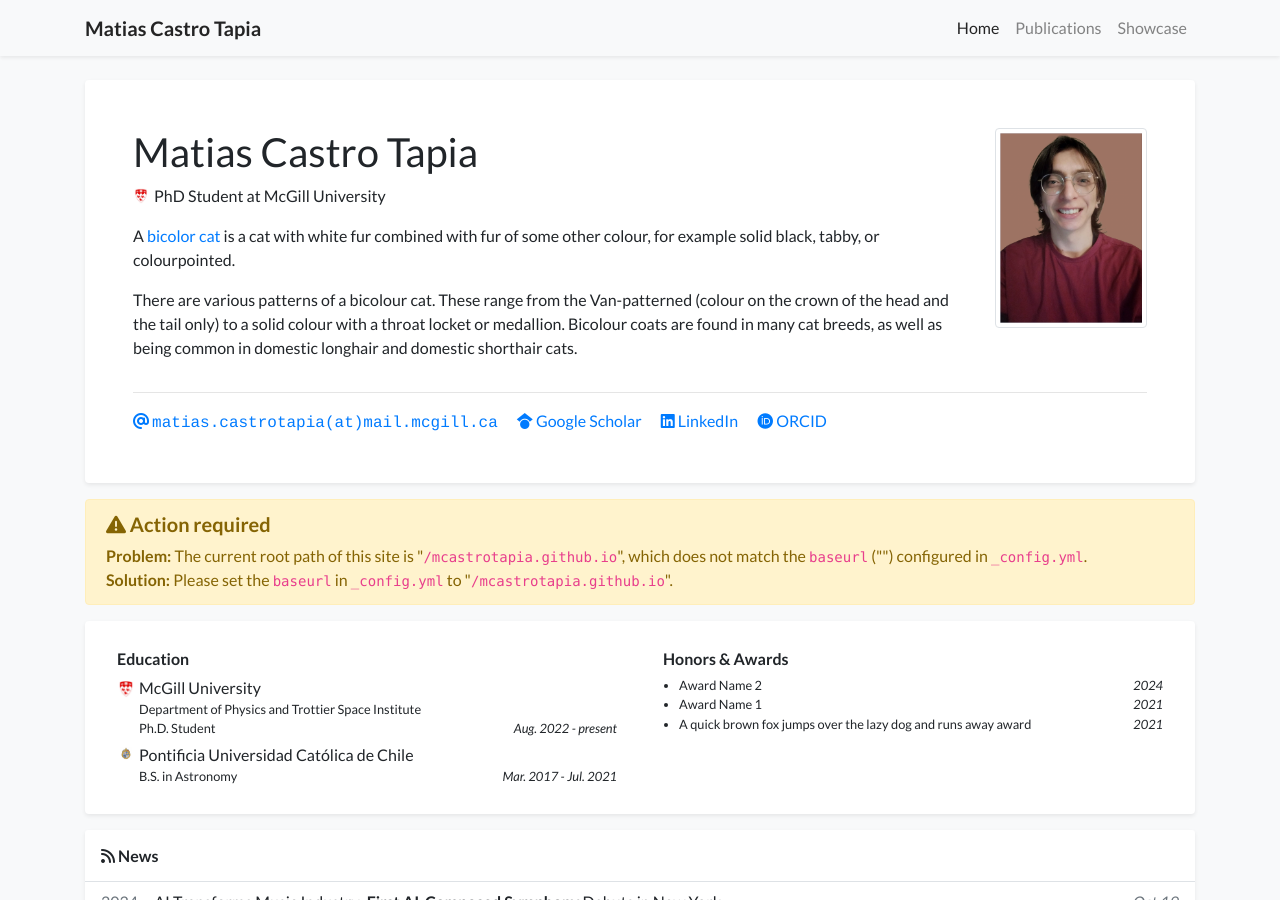
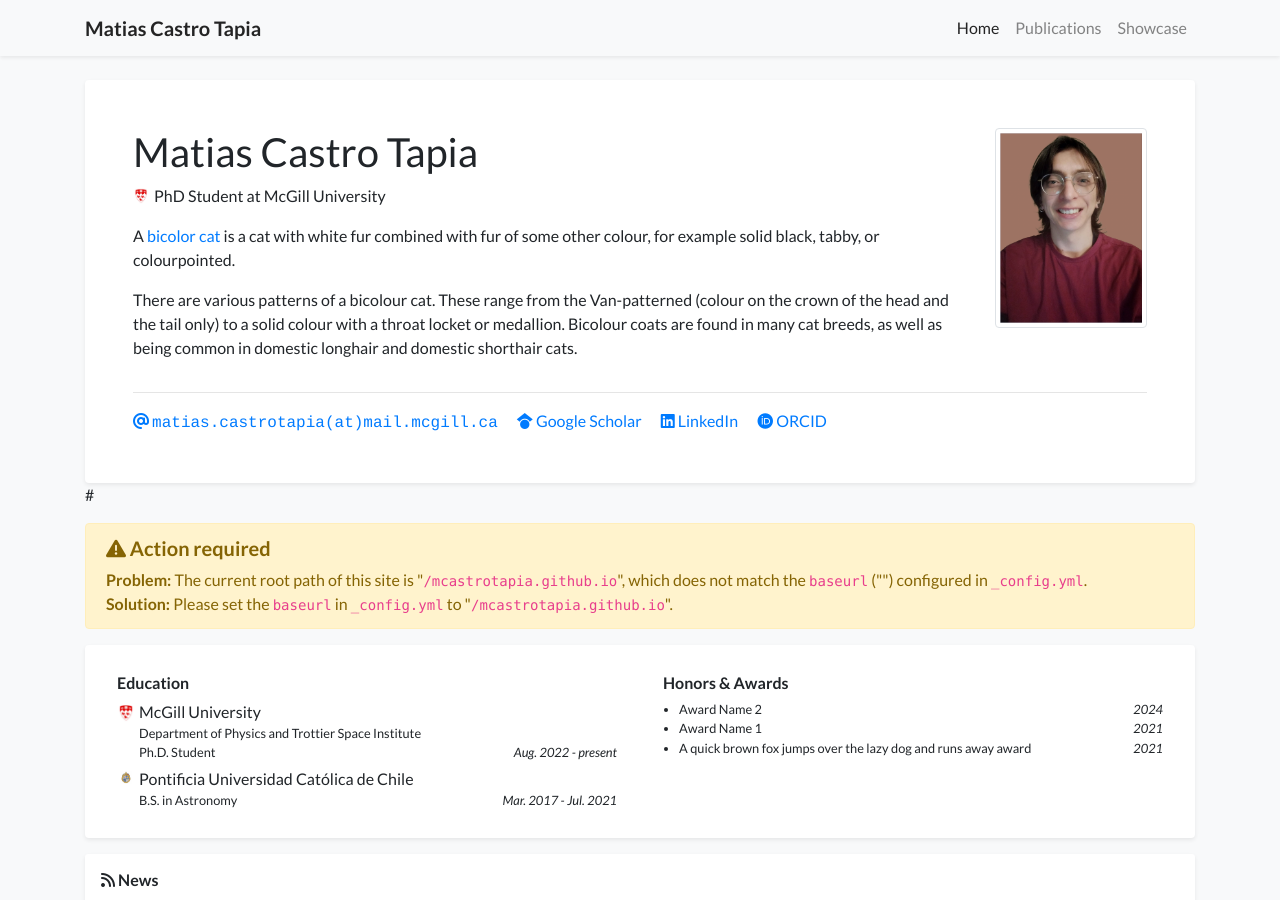
Before and after one commit to mcastrotapia/mcastrotapia.github.io, a Jekyll site: the page built from index.html, in a window 1280 px wide and 900 px high. Built offline with Jekyll 4.4.1, drawn with Linux system fonts in a browser that asks for light colours; nearby versions of some CDN libraries; a style sheet for code colours, icons or effects is not loaded.

Commit message:
Update index.html

```diff
--- a/index.html
+++ b/index.html
@@ -4,7 +4,7 @@ title : Homepage
 navbar_title: Home
 ---
 {% include widgets/profile_card.html %}
-{% assign width_sm = item.width | times: 2 | at_most: 12 %}
+#{% assign width_sm = item.width | times: 2 | at_most: 12 %}
 
 {% include widgets/debug_repo_name.html %}
 
```
